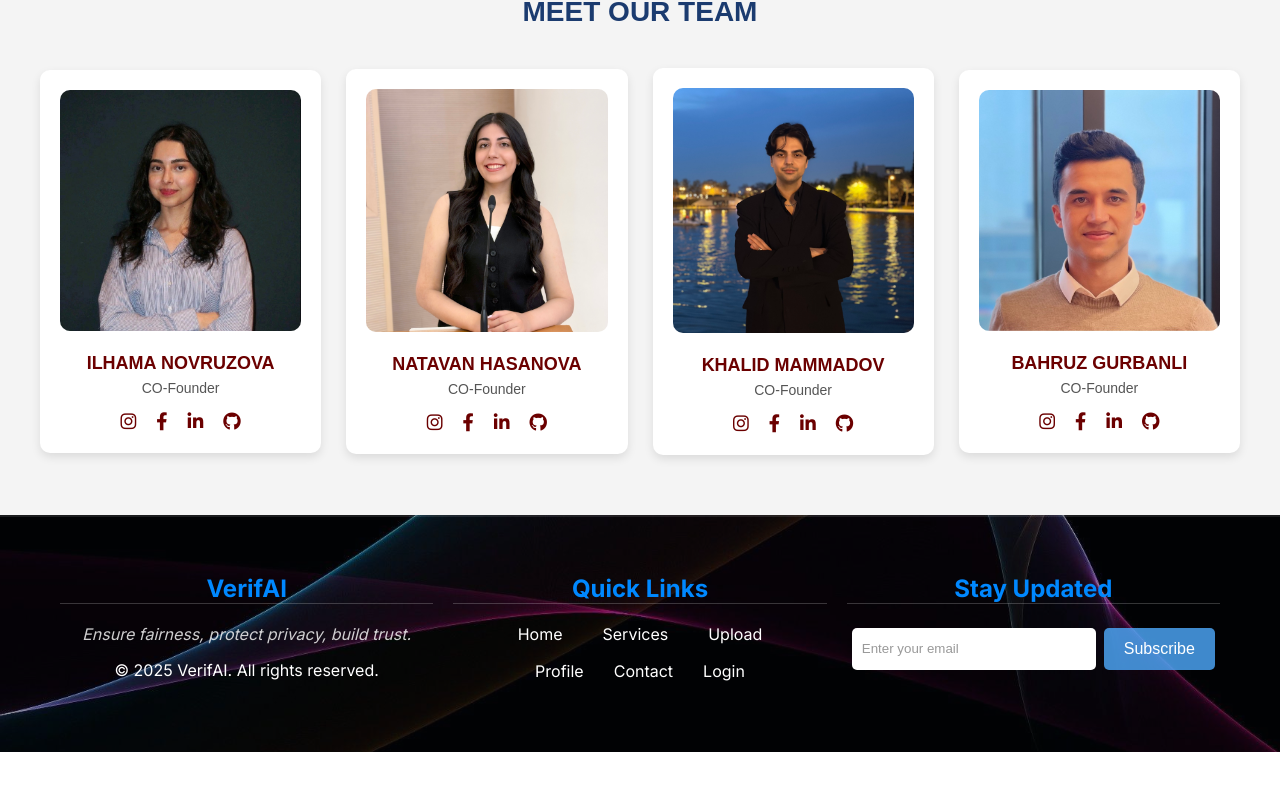
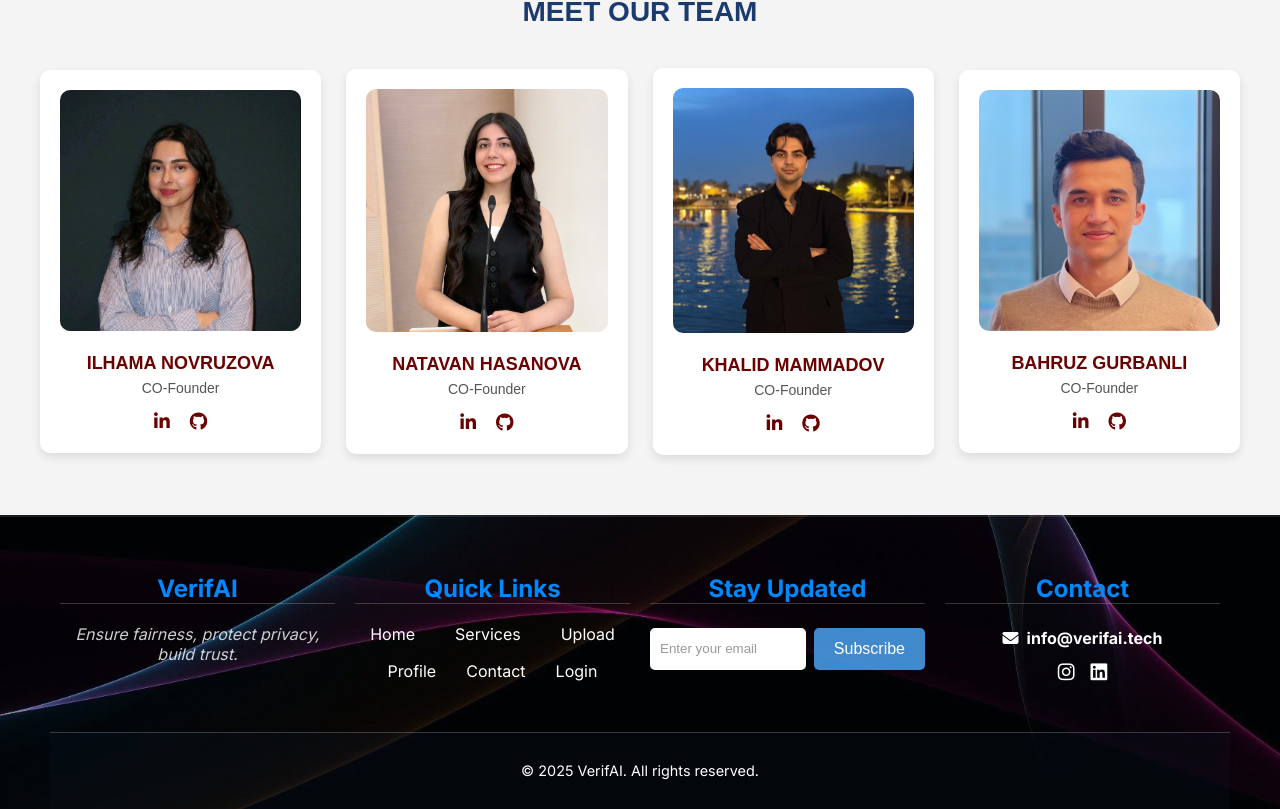
Before and after one commit to VerifAI-inc/VerifAI, a React (Create React App) app in the folder verifai-frontend/: page / in a window 1280 px wide. Shown: the part 3735-4544 px from the top of the page. Before the commit the page ends 4487 px from the top, so only its background shows below. Built offline with nearby package versions, Linux system fonts and the light colour scheme.

Commit message:
remove subrepo

```diff
--- a/verifai-frontend/src/components/Footer.js
+++ b/verifai-frontend/src/components/Footer.js
@@ -6,14 +6,14 @@ const Footer = () => {
   return (
     <footer className="footer">
       <div className="footer-container">
-        {/* Left Section - Brand & Contact */}
+
+        {/* Column 1 - Left */}
         <div className="footer-left">
           <h2>VerifAI</h2>
           <p className="footer-tagline">Ensure fairness, protect privacy, build trust.</p>
-          <p>© {new Date().getFullYear()} VerifAI. All rights reserved.</p>
         </div>
 
-        {/* Center Section - Quick Links */}
+        {/* Column 2 - Center */}
         <div className="footer-center">
           <h3>Quick Links</h3>
           <div className="quick-links">
@@ -30,15 +30,40 @@ const Footer = () => {
           </div>
         </div>
 
-        {/* Right Section - Newsletter Subscription */}
+        {/* Column 3 - Right */}
         <div className="footer-right">
           <h3>Stay Updated</h3>
-          <div className="footer-line"></div>
           <form className="newsletter-form">
             <input type="email" placeholder="Enter your email" required />
             <button type="submit">Subscribe</button>
           </form>
         </div>
+
+        {/* Column 4 - Contact Info */}
+        <div className="footer-contact">
+          <h3>Contact</h3>
+
+          {/* Email - Keep full text */}
+          <div className="footer-social-inline">
+            <i className="fas fa-envelope icon"></i>
+            <a href="mailto:info@verifai.tech">info@verifai.tech</a>
+          </div>
+
+          {/* Social icons - Just logos side by side */}
+          <div className="footer-social-icons">
+            <a href="https://www.instagram.com/verifai.tech" target="_blank" rel="noopener noreferrer">
+              <i className="fab fa-instagram icon"></i>
+            </a>
+            <a href="https://www.linkedin.com/company/verif-ai" target="_blank" rel="noopener noreferrer">
+              <i className="fab fa-linkedin icon"></i>
+            </a>
+          </div>
+        </div>
+
+      </div>
+
+      <div className="footer-bottom">
+        <p>© {new Date().getFullYear()} VerifAI. All rights reserved.</p>
       </div>
     </footer>
   );
--- a/verifai-frontend/src/pages/Contact.js
+++ b/verifai-frontend/src/pages/Contact.js
@@ -35,6 +35,11 @@ const Contact = () => {
       <section className="contact-section">
         <div className="contact-form-container">
           <h1 className="contact-title">Contact Us</h1>
+          <div className="contact-links">
+            <p>Email: <a href="mailto:info.verifai@gmail.com">info.verifai@gmail.com</a></p>
+            <p>Follow us: <a href="https://www.linkedin.com/company/verif-ai/" target="_blank" rel="noopener noreferrer">LinkedIn</a> | <a href="https://www.instagram.com/verifai.tech" target="_blank" rel="noopener noreferrer">Instagram</a>
+            </p>
+          </div>
           <form className="contact-form" onSubmit={handleSubmit}>
             <div className="contact-form-group">
               <label>Name <span className="contact-required">*</span></label>
--- a/verifai-frontend/src/pages/Home.js
+++ b/verifai-frontend/src/pages/Home.js
@@ -228,22 +228,30 @@ const Home = () => {
               {
                 name: "ILHAMA NOVRUZOVA",
                 image: member1,
-                role: "CO-Founder"
+                role: "CO-Founder",
+                linkedin: "https://www.linkedin.com/in/ilhamanovruzova/",
+                github: "https://github.com/inovruzova"
               },
               {
                 name: "NATAVAN HASANOVA",
                 image: member2,
-                role: "CO-Founder"
+                role: "CO-Founder",
+                linkedin: "https://www.linkedin.com/in/hasanovanatavan",
+                github: "https://github.com/nqasanova"
               },
               {
                 name: "KHALID MAMMADOV",
                 image: member3,
-                role: "CO-Founder"
+                role: "CO-Founder",
+                linkedin: "https://www.linkedin.com/in/khalid-mammad",
+                github: "https://github.com/khaleed-mammad"
               },
               {
                 name: "BAHRUZ GURBANLI",
                 image: member4,
-                role: "CO-Founder"
+                role: "CO-Founder",
+                linkedin: "https://www.linkedin.com/in/behruzgurbanli",
+                github: "https://github.com/behruzgurbanli"
               }
             ].map((member, index) => (
               <div className="team-box-home" key={index}>
@@ -255,10 +263,12 @@ const Home = () => {
                   <span>{member.role}</span>
                 </div>
                 <div className="team-person-social-home">
-                  <a href="https://instagram.com/verifai.tech"><i className="fa-brands fa-instagram"></i></a>
-                  <a href="https://instagram.com/verifai.tech"><i className="fa-brands fa-facebook-f"></i></a>
-                  <a href="https://instagram.com/verifai.tech"><i className="fa-brands fa-linkedin-in"></i></a>
-                  <a href="https://instagram.com/verifai.tech"><i className="fa-brands fa-github"></i></a>
+                  <a href={member.linkedin} target="_blank" rel="noopener noreferrer">
+                    <i className="fa-brands fa-linkedin-in"></i>
+                  </a>
+                  <a href={member.github} target="_blank" rel="noopener noreferrer">
+                    <i className="fa-brands fa-github"></i>
+                  </a>
                 </div>
               </div>
             ))}
--- a/verifai-frontend/src/styles/components/Footer.css
+++ b/verifai-frontend/src/styles/components/Footer.css
@@ -1,10 +1,7 @@
 .footer {
   background: rgba(10, 25, 47, 0.1);
   color: #0088ff;
-    padding: 40px 50px;
-    display: flex;
-    justify-content: center;
-    align-items: center;
+  padding: 40px 50px 0 50px; /* remove bottom padding */
   text-align: center;
   border-top: 2px solid rgba(255, 255, 255, 0.1);
 }
@@ -13,7 +10,9 @@
   display: flex;
   justify-content: space-between;
   width: 100%;
-    max-width: 1200px;
+  max-width: 1300px;
+  flex-wrap: wrap;
+  margin: 0 auto;
 }
 
 .footer-left, .footer-center, .footer-right {
@@ -122,6 +121,88 @@
     color: #00d9ff;
 }
 
+.footer-container {
+  display: flex;
+  justify-content: space-between;
+  width: 100%;
+  max-width: 1300px;
+  flex-wrap: wrap;
+}
+
+.footer-left,
+.footer-center,
+.footer-right,
+.footer-contact {
+  flex: 1;
+  min-width: 220px;
+  padding: 10px;
+}
+
+.footer-contact h3 {
+  font-size: 1.5rem;
+  margin-top: 7px;
+  border-bottom: 1px solid rgba(255, 255, 255, 0.2);
+}
+
+.footer-social-inline {
+  margin-top: 10px;
+  font-size: 1rem;
+  color: white;
+  display: flex;
+  align-items: center;
+  justify-content: center; /* center horizontally */
+  gap: 8px;
+}
+
+.footer-social-inline span {
+  font-weight: 500;
+  font-size: 1rem;
+}
+
+.footer-social-inline a {
+  color: white;
+  font-weight: bold;
+  text-decoration: none;
+}
+
+.footer-social-inline a:hover {
+  color: #00d9ff;
+  text-decoration: underline;
+}
+
+.footer-social-inline .icon {
+  font-size: 1rem;
+}
+
+.footer-bottom {
+  width: 100%;
+  background: rgba(10, 25, 47, 0.2);
+  padding: 15px 0;
+  text-align: center;
+  font-size: 0.9rem;
+  color: white;
+  margin-top: 20px;
+  border-top: 1px solid rgba(255, 255, 255, 0.2);
+}
+
+.footer-social-icons {
+  display: flex;
+  gap: 16px;
+  margin-top: 12px;
+  justify-content: center; /* center horizontally */
+  align-items: center;
+}
+
+.footer-social-icons a {
+  color: white;
+  font-size: 1.2rem;
+  transition: color 0.3s ease-in-out;
+}
+
+.footer-social-icons a:hover {
+  color: #00d9ff;
+}
+
 @media (max-width: 768px) {
     .footer-container {
         flex-direction: column;
```
Lines whose indentation alone changed are shown as unchanged.
